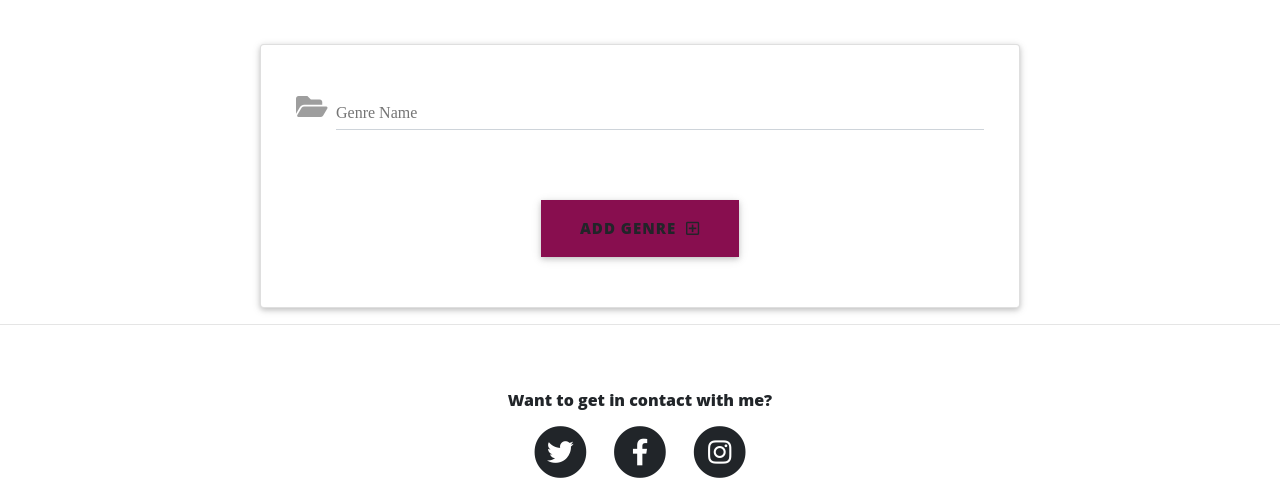
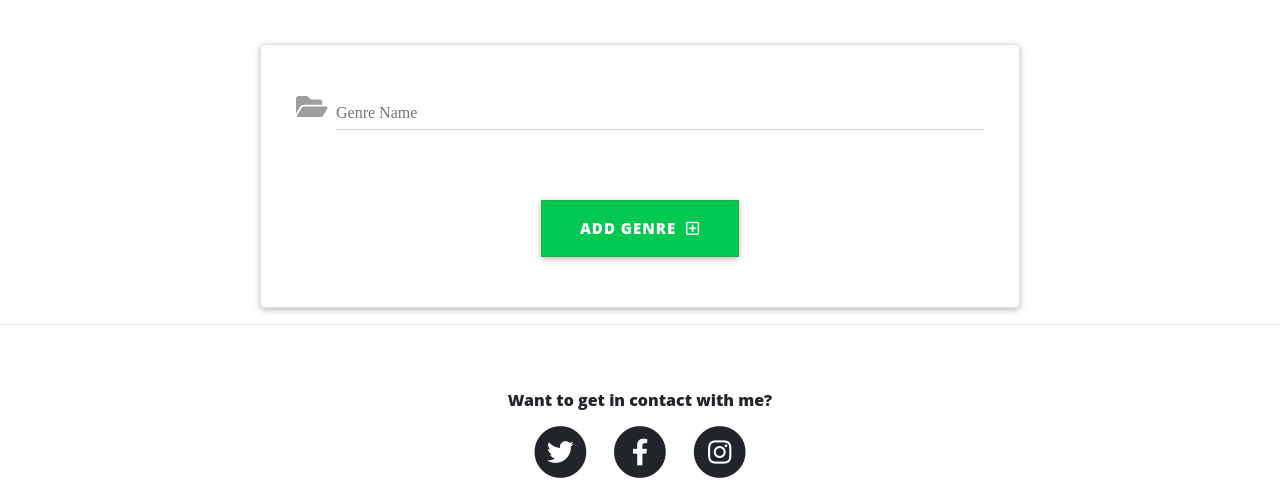
Before and after one commit to JosefinE7/MS3_book_club, a Flask app: page /add_genre in a window 1280 px wide. Shown: the part 779-1276 px from the top of the page. Run offline with Flask 2, Linux system fonts and the light colour scheme; some libraries are stand-ins or nearby versions.

Commit message:
Fix submit button style add_genre

```diff
--- a/templates/add_genre.html
+++ b/templates/add_genre.html
@@ -26,7 +26,7 @@
 				</div>
 				<!-- Submit button -->
 				<div class="text-center py-4 mt-3">
-					<button class="btn btn-unique btn-lg" type="submit">
+					<button class="btn btn-success btn-lg" type="submit">
 						Add Genre <i class="far fa-plus-square right"></i>
 					</button>
 				</div>
```
